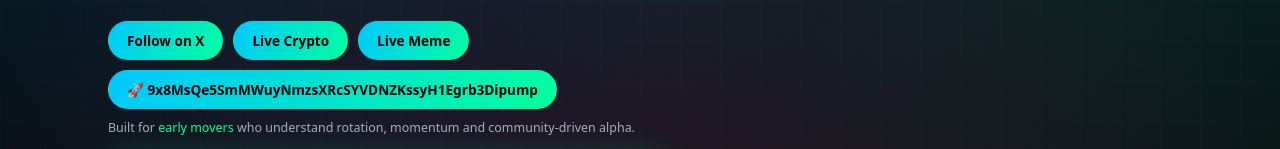
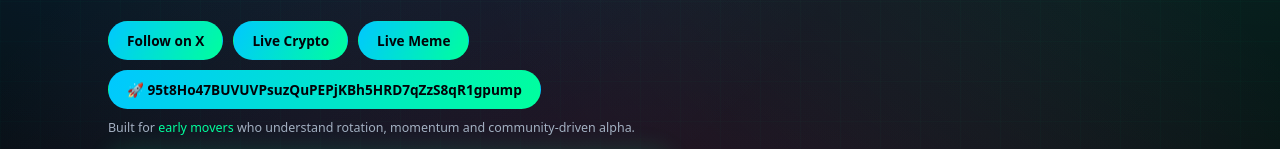
Before and after one commit to sc456fvtcj-ui/memecoin-landing, a plain HTML site: page index.html in a window 1280 px wide. Shown: the part 519-668 px from the top of the page. Drawn offline with Linux system fonts and the light colour scheme.

Commit message:
Update index.html

```diff
--- a/index.html
+++ b/index.html
@@ -676,10 +676,10 @@
    Live Meme
 </a>
           <a class="btn btn-primary"
-   href="https://pump.fun/9x8MsQe5SmMWuyNmzsXRcSYVDNZKssyH1Egrb3Dipump
+   href="https://pump.fun/95t8Ho47BUVUVPsuzQuPEPjKBh5HRD7qZzS8qR1gpump
    target="_blank"
    rel="noopener noreferrer">
-  🚀 9x8MsQe5SmMWuyNmzsXRcSYVDNZKssyH1Egrb3Dipump
+  🚀 95t8Ho47BUVUVPsuzQuPEPjKBh5HRD7qZzS8qR1gpump
 </a>
 
         <p class="hero-footnote">
```
